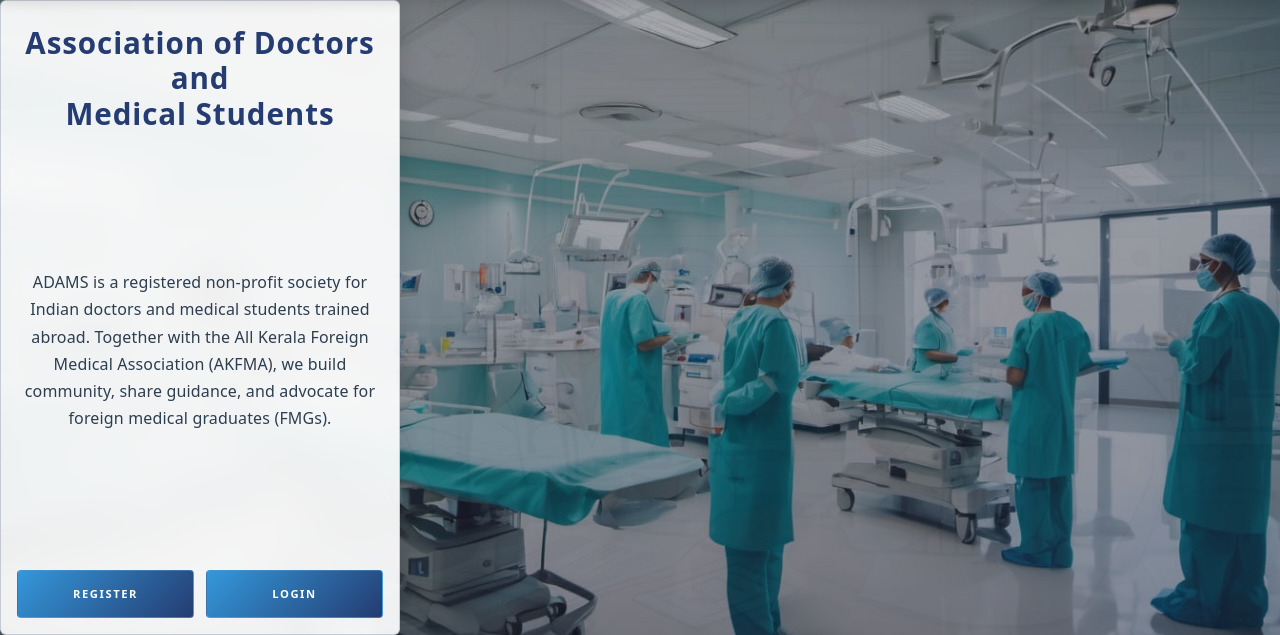
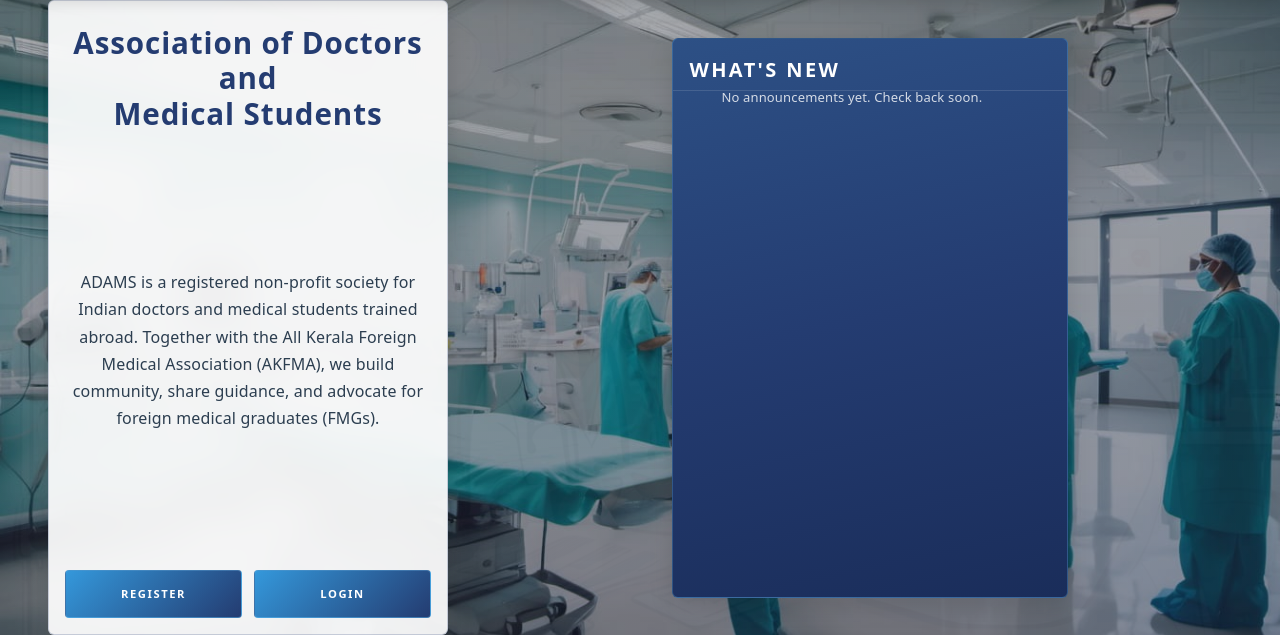
Before and after one commit to blessjohn/Adamsver5, a Django app: page / in a window 1280 px wide. Shown: the part 198-833 px from the top of the page. Run offline with Django 5.2, Linux system fonts and the light colour scheme; data that the repository does not hold is empty; some libraries are stand-ins or nearby versions.

Commit message:
ui update2

```diff
--- a/app/static/assets/css/modern-theme.css
+++ b/app/static/assets/css/modern-theme.css
@@ -815,10 +815,75 @@ img {
     );
 }
 
-.luxury-hero-section > .AdminLoginPortal,
 .luxury-hero-section > .container {
     position: relative;
     z-index: 1;
+}
+
+/* Desktop (lg+): flex row — login + What's New centered as a pair, equal height, balanced spacing.
+   <992px: untouched (mobile cards stay in Bootstrap column stack). */
+@media (min-width: 992px) {
+    .newBannerHome.luxury-hero-section {
+        display: flex;
+        flex-direction: row;
+        align-items: stretch;
+        justify-content: center;
+        column-gap: clamp(1.5rem, 3.5vw, 3rem);
+        padding-left: clamp(1rem, 2.5vw, 2.75rem);
+        padding-right: clamp(1rem, 2.5vw, 2.75rem);
+    }
+
+    .newBannerHome.luxury-hero-section > .AdminLoginPortal {
+        position: relative;
+        left: auto;
+        top: auto;
+        height: auto;
+        align-self: stretch;
+        z-index: 2;
+        flex: 0 0 400px;
+        width: 400px;
+        max-width: 400px;
+        min-height: 0;
+        margin-left: clamp(0.5rem, 1.25vw, 1.5rem);
+    }
+
+    .newBannerHome.luxury-hero-section > .container {
+        flex: 0 1 420px;
+        width: auto;
+        max-width: 420px;
+        min-width: 0;
+        padding-left: 0;
+        padding-right: 0;
+        display: flex;
+        flex-direction: column;
+        align-items: stretch;
+        justify-content: center;
+    }
+
+    .newBannerHome.luxury-hero-section > .container .row {
+        flex: 1 1 auto;
+        align-items: stretch;
+        justify-content: center;
+        width: 100%;
+        margin-left: 0;
+        margin-right: 0;
+    }
+
+    .newBannerHome.luxury-hero-section > .container .row > .col-lg-4:first-child {
+        display: none !important;
+    }
+
+    .newBannerHome.luxury-hero-section > .container .row > .col-lg-4:last-child {
+        flex: 1 1 auto;
+        max-width: 100%;
+        display: flex;
+        flex-direction: column;
+    }
+
+    .newBannerHome.luxury-hero-section > .container .row > .col-lg-4:last-child #hero.luxury-news-panel {
+        flex: 1 1 auto;
+        min-height: 0;
+    }
 }
 
 .luxury-hero-card.AdminLoginPortal {
```
